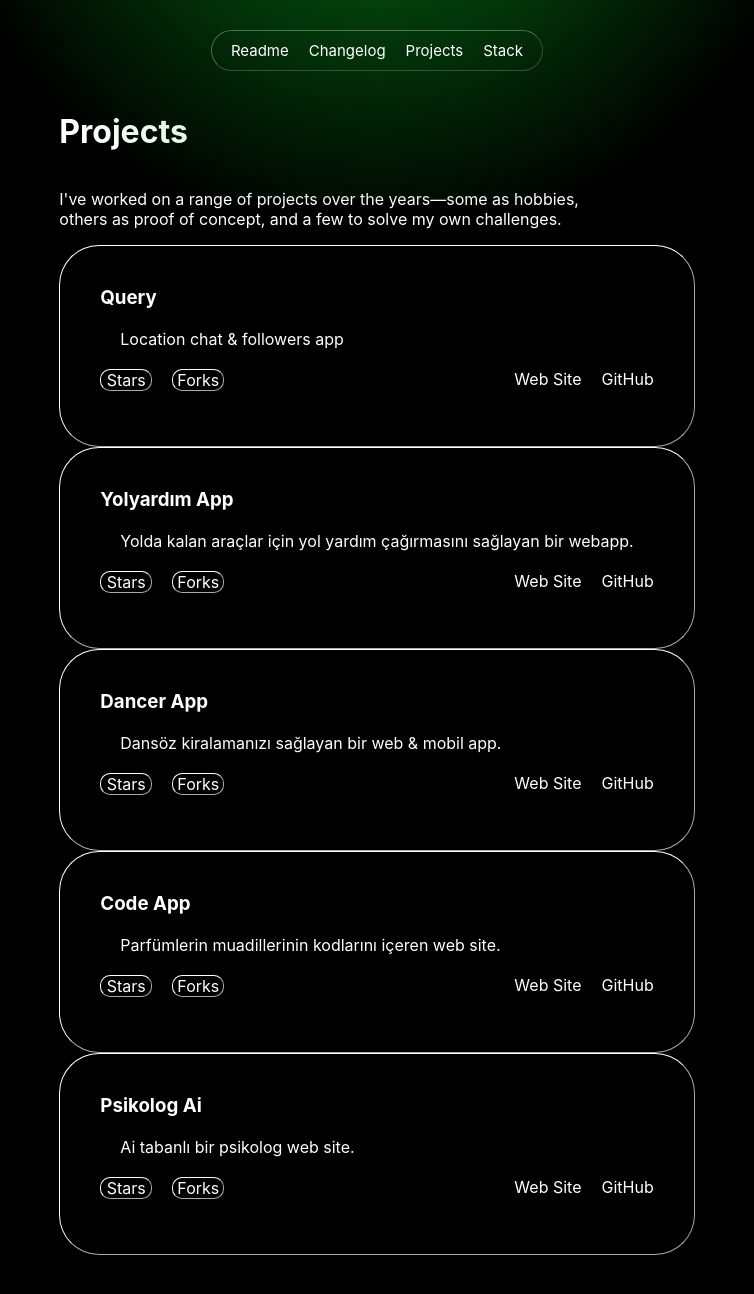
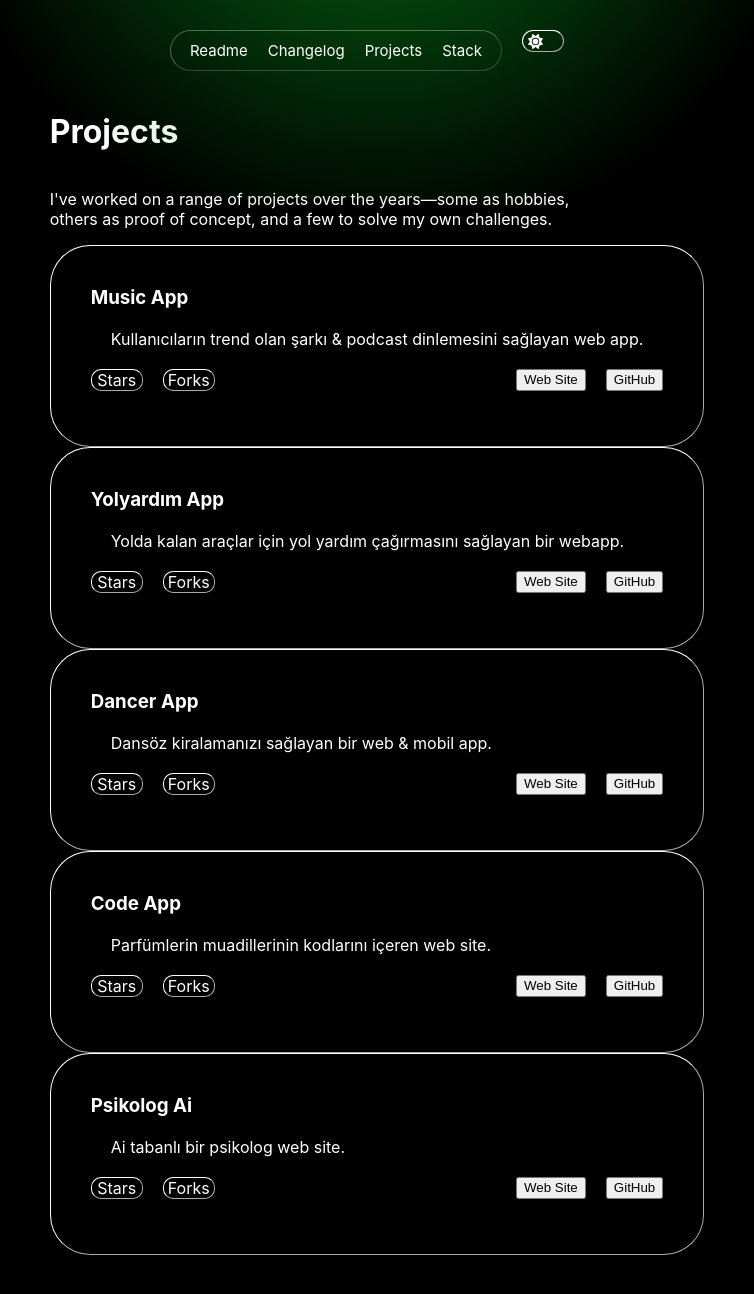
Before and after one commit to aymhmt/portfolio, a React (Create React App) app: page /projects in a window 1280 px wide. Shown: the top 1294 px of the page, without its empty margins (263-1017 px from the left). Built offline with nearby package versions, Linux system fonts and the light colour scheme.

Commit message:
güncelleme

```diff
--- a/package.json
+++ b/package.json
@@ -5,6 +5,7 @@
   "private": true,
   "dependencies": {
     "@fortawesome/fontawesome-svg-core": "^6.6.0",
+    "@fortawesome/free-regular-svg-icons": "^6.6.0",
     "@fortawesome/free-solid-svg-icons": "^6.6.0",
     "@fortawesome/react-fontawesome": "^0.2.2",
     "@testing-library/jest-dom": "^5.17.0",
--- a/src/App.css
+++ b/src/App.css
@@ -1,7 +1,17 @@
+body{
+  background-color: #000000;
+  color: #fff;
+}
 
-*{
-  background-color: #000;
-  color: #fff;
+body.dark-mode {
+  background-color: #000000;
+  color: rgb(255, 255, 255);
+}
+
+
+body.light-mode{
+    background: #fff;
+    color: rgb(0, 0, 0);
 }
 
 .App {
@@ -52,7 +62,6 @@
 
 .option-item {
   font-size: clamp(10px,10vw,50px);
-  color: #fff;
   font-size: 15px;
   font-weight: 400;
   margin: 0 10px;
@@ -88,8 +97,7 @@
   align-items: center;
   transition: transform 0.1s ease, box-shadow 0.1s ease;
   box-shadow: 0 4px 6px rgba(0, 0, 0, 0.2);
-  padding: 20px;
-  color: white;
+  padding: 20px 10px;
   border: 1px outset #ffffff50;
 }
 
@@ -97,23 +105,24 @@
 .custom-content {
   text-align: left;
   width: 100%;
+  z-index: 2;
+  padding: 20px 40px;
 }
 
 .custom-content h5 {
   font-size: 1.5em;
   margin: 0;
-  color: #fff;
+  z-index: 2;
 }
 
 .custom-content p {
   font-size: 1em;
-  color: #bbb;
   margin-top: 10px;
+  z-index: 1000;
 }
 
 .custom-content .visit-link {
   font-weight: bold;
-  color: #fff;
   margin-top: 10px;
   display: inline-block;
   transform: translateY(80px);
@@ -124,8 +133,8 @@
   right: 20px;
   bottom: 15px;
   font-size: 24px;
-  color: #ffffff;
   transform: translateX(100px) rotate(-45deg);
+  z-index: 1000;
 }
 
 .hover-windows {
@@ -152,13 +161,12 @@
 }
 
 .one{
-  background-color: #ffffff28;
+  background-color: #cec1c131;
 }
 
 .two{
   left: -350px;
-  z-index: 1;
-  background-color: #ffffff40;
+  background-color: #877f7f25;
 
 }
 
@@ -189,11 +197,6 @@
   gap: 10px;
 }
 
-
-.career{
-  color: #fff;
-}
-
 .career-box{
   border: 1px outset #ffffff50;
   border-radius: 50px;
@@ -219,7 +222,6 @@
   display: flex;
   flex-direction: column;
   align-items: center;
-  color: #fff;
   margin: 50px;
 }
 
@@ -279,13 +281,11 @@
 .line-container {
   display: grid;
   align-items: center;
-  color: #fff;
 }
 
 .vertical-line {
   width: 1px;
   height: 100px;
-  background-color: #fff;
   margin: 0 10px;
 }
 
@@ -302,9 +302,34 @@
   margin: 50px 0 0 0;
 }
 
+.theme{
+  width: 40px;
+  height: 20px;
+  background: none;
+  display: flex;
+  align-items: center;
+  margin: 0 20px;
+  border: 1px outset #fff;
+  border-radius: 20px;
+  transition: transform 0.3s ease;
+}
+
+.theme:hover{
+  transform: scale(1.1);
+}
+
+.icon{
+  font-size: 15px;
+  align-items: center;
+  margin: 5px;
+}
+
+.move-icon {
+  justify-content: end;
+}
+
 
 /*
-
 .Readme{
   display: flex;
   flex-direction: column;
--- a/src/App.js
+++ b/src/App.js
@@ -6,6 +6,7 @@ import Changelog from "./components/Changelog.jsx";
 import Projects from "./components/Projects.jsx";
 import Stack from "./components/Stack.jsx";
 import Navbar from "./components/Navbar.jsx";
+import Footer from "./components/Footer.jsx";
 
 function App() {
   return (
@@ -19,6 +20,7 @@ function App() {
           <Route path="/projects" element={<Projects />} />
           <Route path="/stack" element={<Stack />} />
         </Routes>
+        <Footer/>
       </Router>
     </div>
   );
--- /dev/null
+++ b/src/components/Footer.jsx
@@ -0,0 +1,11 @@
+import React from "react";
+
+function Footer(){
+    return(
+        <div className="footer">
+
+        </div>
+    );
+}
+
+export default Footer
--- a/src/components/Navbar.jsx
+++ b/src/components/Navbar.jsx
@@ -1,10 +1,39 @@
-import React from "react";
+import React, { useState, useRef } from "react";
 import { useNavigate } from "react-router-dom";
 import { FontAwesomeIcon } from "@fortawesome/react-fontawesome";
+import { faMoon } from "@fortawesome/free-regular-svg-icons";
+import { faSun } from "@fortawesome/free-solid-svg-icons";
 import "../App.css";
 
 function Navbar() {
   const navigate = useNavigate();
+  const iconRef = useRef(null);
+
+  const [isDarkMode, setIsDarkMode] = useState(true);
+  const [isIconMoved, setIsIconMoved] = useState(false);
+
+  const toggleTheme = () => {
+    setIsDarkMode(!isDarkMode);
+
+    if (isDarkMode) {
+      document.body.classList.add("light-mode");
+      document.body.classList.remove("dark-mode");
+    } else {
+      document.body.classList.add("dark-mode");
+      document.body.classList.remove("light-mode");
+    }
+
+    if (iconRef.current) {
+      if (!isIconMoved) {
+        iconRef.current.classList.add("move-icon");
+        setIsIconMoved(true);
+      } else {
+
+        iconRef.current.classList.remove("move-icon");
+        setIsIconMoved(false);
+      }
+    }
+  };
 
   const handleOptionClick = (targetId) => {
     navigate(`/${targetId}`);
@@ -12,10 +41,6 @@ function Navbar() {
 
   return (
     <>
-      <div className="menu">
-        <FontAwesomeIcon icon="fa-solid fa-bars" />
-      </div>
-
       <div className="navbar-container">
         <nav className="navbar">
           <div className="option-container">
@@ -25,6 +50,13 @@ function Navbar() {
             <span className="option-item" onClick={() => handleOptionClick('stack')}>Stack</span>
           </div>
         </nav>
+        <div className="theme" ref={iconRef}>
+          <FontAwesomeIcon
+            icon={isDarkMode ? faSun : faMoon}
+            onClick={toggleTheme}
+            className="icon"
+          />
+        </div>
       </div>
     </>
   );
--- a/src/components/Projects.jsx
+++ b/src/components/Projects.jsx
@@ -1,89 +1,75 @@
 import React from "react";
 import "../App.css";
 
-function Projects(){
-    return(
+function Projects() {
+  const projects = [
+    {
+      title: "Music App",
+      description: "Kullanıcıların trend olan şarkı & podcast dinlemesini sağlayan web app.",
+      webUrl: "https://spotify-app-ochre-two.vercel.app",
+      repoUrl: "https://github.com/aymhmt/spotifyApp"
+    },
+    {
+      title: "Yolyardım App",
+      description: "Yolda kalan araçlar için yol yardım çağırmasını sağlayan bir webapp.",
+      webUrl: "#",
+      repoUrl: "#"
+    },
+    {
+      title: "Dancer App",
+      description: "Dansöz kiralamanızı sağlayan bir web & mobil app.",
+      webUrl: "#",
+      repoUrl: "#"
+    },
+    {
+      title: "Code App",
+      description: "Parfümlerin muadillerinin kodlarını içeren web site.",
+      webUrl: "#",
+      repoUrl: "#"
+    },
+    {
+      title: "Psikolog Ai",
+      description: "Ai tabanlı bir psikolog web site.",
+      webUrl: "#",
+      repoUrl: "#"
+    }
+  ];
+
+  const openLink = (url) => {
+    window.open(url, "_blank");
+  };
+
+  return (
     <>
       <div className="projects">
         <div className="light"></div>
         <div className="projects-container">
           <h1>Projects</h1>
-                <p>I've worked on a range of projects over the years—some as hobbies,
-                <br/>others as proof of concept, and a few to solve my own challenges.</p>
-                <div className="projects-box">
-                    <h3>Query</h3>
-                    <p>Location chat & followers app</p>
+          <p>
+            I've worked on a range of projects over the years—some as hobbies,
+            <br />
+            others as proof of concept, and a few to solve my own challenges.
+          </p>
+          {projects.map((project, index) => (
+            <div className="projects-box" key={index}>
+              <h3>{project.title}</h3>
+              <p>{project.description}</p>
               <div className="link-container">
                 <div className="extra">
                   <span>Stars</span>
                   <span>Forks</span>
                 </div>
                 <div className="link">
-                            <span>Web Site</span>
-                            <span>GitHub</span>
+                  <button onClick={() => openLink(project.webUrl)}>Web Site</button>
+                  <button onClick={() => openLink(project.repoUrl)}>GitHub</button>
                 </div>
               </div>
             </div>
-                <div className="projects-box">
-                    <h3>Yolyardım App</h3>
-                    <p>Yolda kalan araçlar için yol yardım çağırmasını sağlayan bir webapp.</p>
-                    <div className="link-container">
-                        <div className="extra">
-                            <span>Stars</span>
-                            <span>Forks</span>
-                        </div>
-                        <div className="link">
-                            <span>Web Site</span>
-                            <span>GitHub</span>
-                        </div>
-                    </div>
-                </div>
-                <div className="projects-box">
-                    <h3>Dancer App</h3>
-                    <p>Dansöz kiralamanızı sağlayan bir web & mobil app.</p>
-                    <div className="link-container">
-                        <div className="extra">
-                            <span>Stars</span>
-                            <span>Forks</span>
-                        </div>
-                        <div className="link">
-                            <span>Web Site</span>
-                            <span>GitHub</span>
-                        </div>
-                    </div>
-                </div>
-                <div className="projects-box">
-                    <h3>Code App</h3>
-                    <p>Parfümlerin muadillerinin kodlarını içeren web site.</p>
-                    <div className="link-container">
-                        <div className="extra">
-                            <span>Stars</span>
-                            <span>Forks</span>
-                        </div>
-                        <div className="link">
-                            <span>Web Site</span>
-                            <span>GitHub</span>
-                        </div>
-                    </div>
-                </div>
-                <div className="projects-box">
-                    <h3>Psikolog Ai</h3>
-                    <p>Ai tabanlı bir psikolog web site.</p>
-                    <div className="link-container">
-                        <div className="extra">
-                            <span>Stars</span>
-                            <span>Forks</span>
-                        </div>
-                        <div className="link">
-                            <span>Web Site</span>
-                            <span>GitHub</span>
-                        </div>
-                    </div>
-                </div>
+          ))}
         </div>
       </div>
     </>
   );
 }
 
-export default Projects
+export default Projects;
```
Also changed, not shown: src/components/Changelog.jsx (+21 -42 lines), src/components/Readme.jsx (+33 -68 lines), 1 other file (tests, documents, lock files or other folders). Lines whose indentation alone changed are shown as unchanged.
